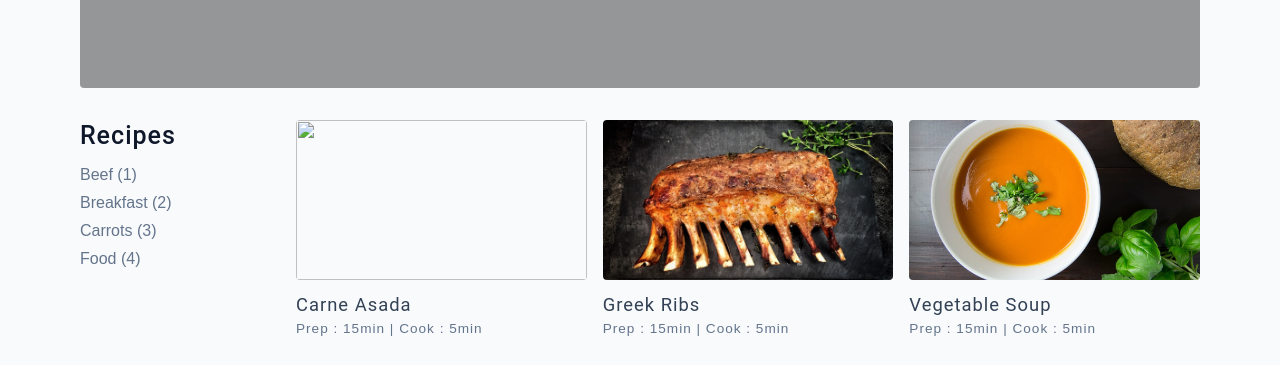
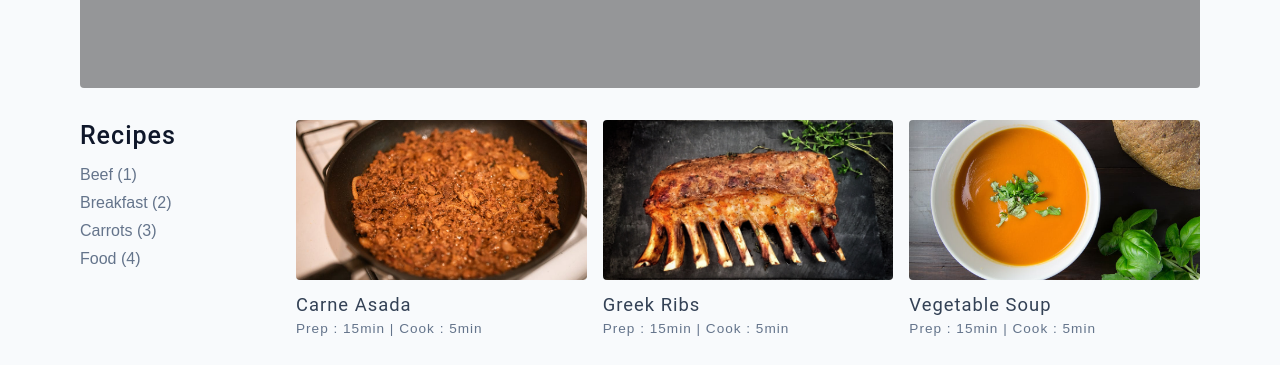
Before and after one commit to Sonaravi/cooking, a plain HTML site: page index.html in a window 1280 px wide. Shown: the part 360-725 px from the top of the page. Drawn offline with Linux system fonts and the light colour scheme; files whose address does not match are found by name.

Commit message:
Update index.html

```diff
--- a/index.html
+++ b/index.html
@@ -58,7 +58,7 @@
         <div class="recipes-list">
           <a href="single-recipe.html" class="recipe">
             <img
-              src="assets/recipes/recipe-1.jpeg"
+              src="recipe-1.jpeg"
               class="img recipe-img"
               alt=""
             />
```
